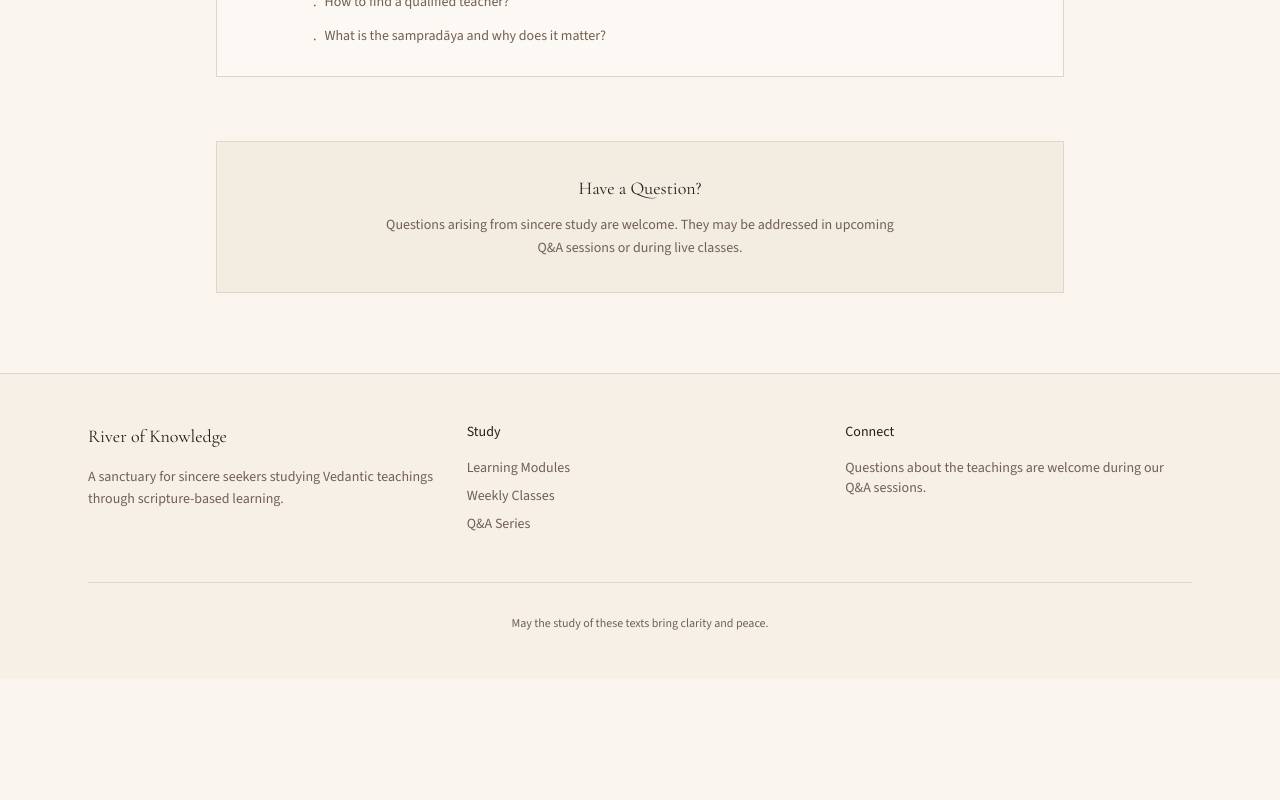
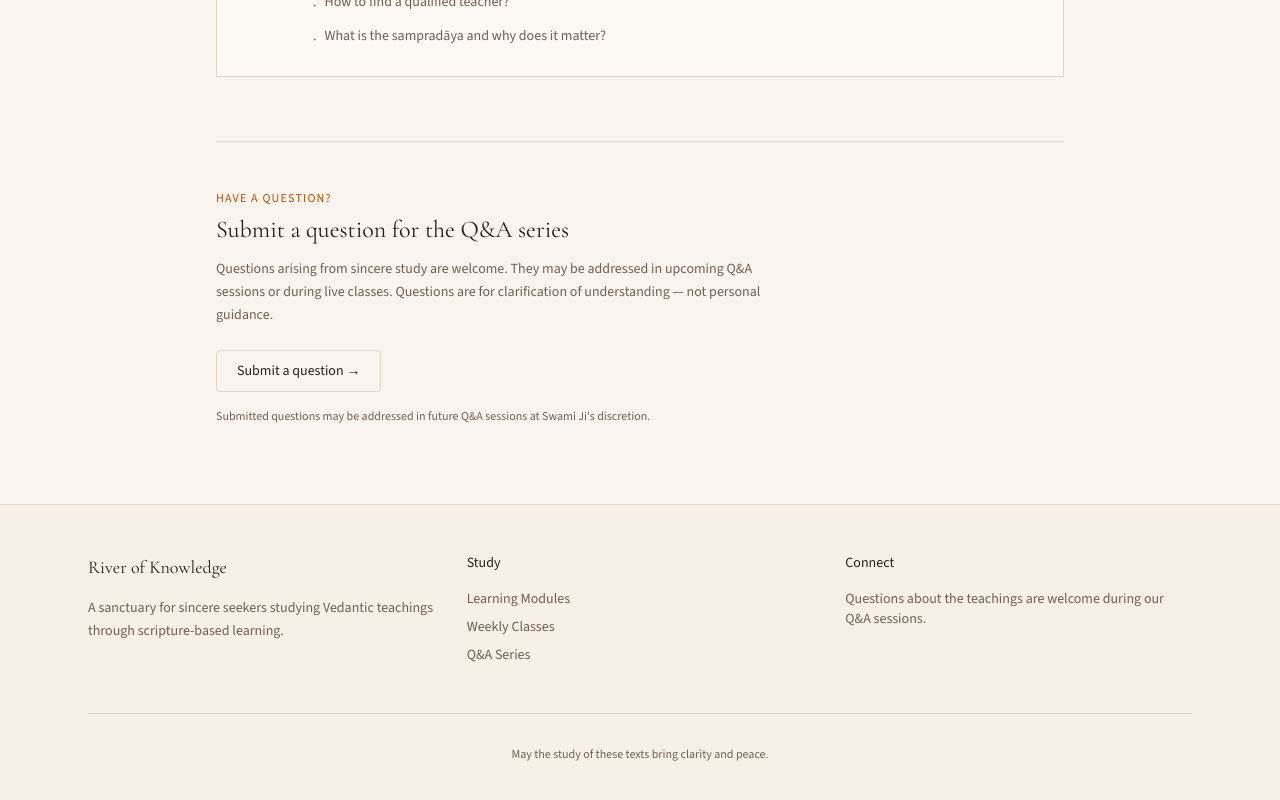
Before and after one commit to mohitmaheshwari20/v0-river-of-knowledge-website, a Next.js app: page /qa in a window 1280 px wide. Shown: the part 2329-3129 px from the top of the page. Before the commit the page ends 3008 px from the top, so only its background shows below. Built offline with nearby package versions, Linux system fonts and the light colour scheme.

Commit message:
Add Q&A question submission link, fix button consistency

```diff
--- a/app/qa/page.tsx
+++ b/app/qa/page.tsx
@@ -162,13 +162,31 @@ export default function QAPage() {
             ))}
           </div>
 
-          {/* Submit Question */}
-          <div className="mt-16 p-8 bg-secondary/50 border border-border text-center">
-            <h3 className="font-serif text-lg text-foreground mb-3">Have a Question?</h3>
-            <p className="text-sm text-muted-foreground leading-relaxed max-w-lg mx-auto">
-              Questions arising from sincere study are welcome. They may be addressed
-              in upcoming Q&A sessions or during live classes.
-            </p>
+          <div className="mt-16 pt-12 border-t border-border">
+            <div className="max-w-xl">
+              <p className="text-xs font-medium tracking-widest uppercase text-amber-700 mb-2">
+                Have a question?
+              </p>
+              <h3 className="font-serif text-2xl text-foreground mb-3">
+                Submit a question for the Q&A series
+              </h3>
+              <p className="text-sm text-muted-foreground leading-relaxed mb-6">
+                Questions arising from sincere study are welcome. They may be addressed
+                in upcoming Q&A sessions or during live classes. Questions are for
+                clarification of understanding — not personal guidance.
+              </p>
+              <a
+                href="https://forms.gle/4KwLaGmyJPuoSgVw5"
+                target="_blank"
+                rel="noopener noreferrer"
+                className="inline-flex items-center gap-2 text-sm font-medium border border-border px-5 py-2.5 rounded hover:border-primary/30 hover:bg-secondary/50 transition-colors text-foreground"
+              >
+                Submit a question →
+              </a>
+              <p className="text-xs text-muted-foreground mt-4">
+                Submitted questions may be addressed in future Q&A sessions at Swami Ji's discretion.
+              </p>
+            </div>
           </div>
         </div>
       </main>
```
